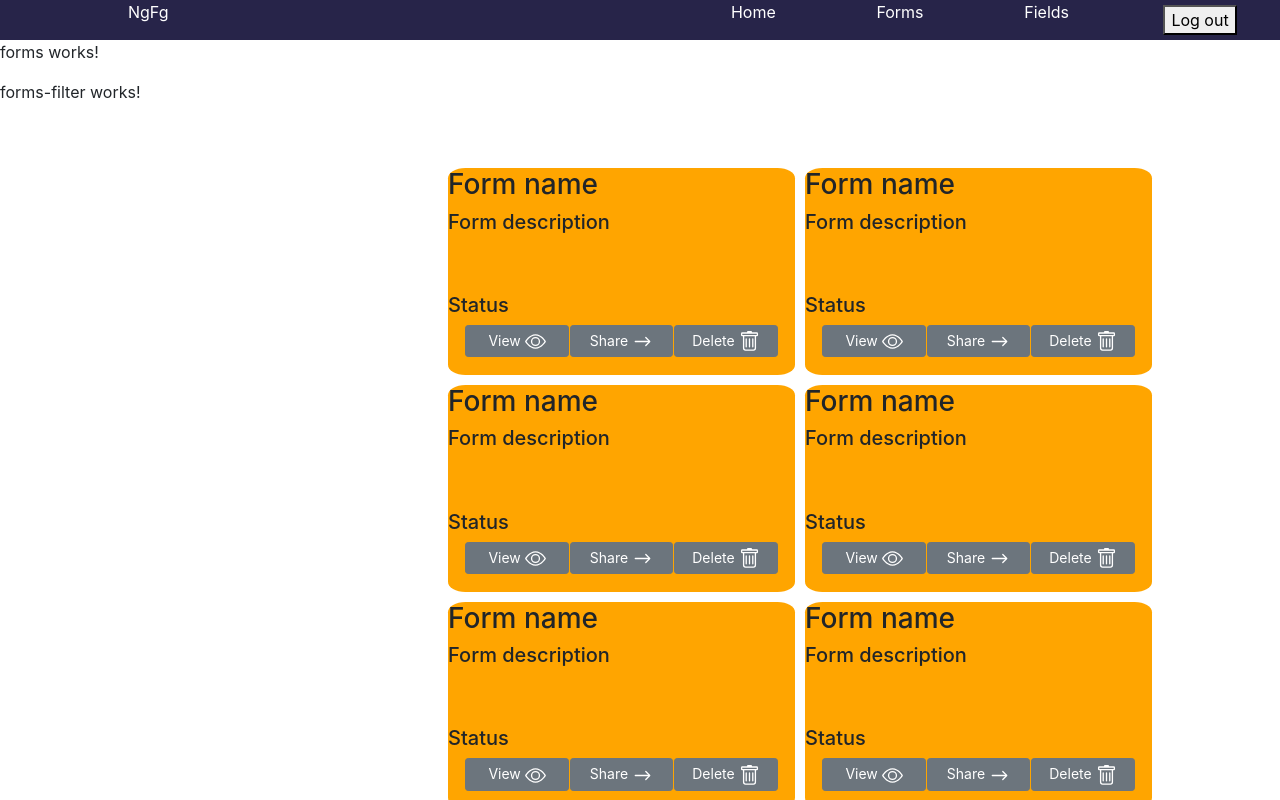
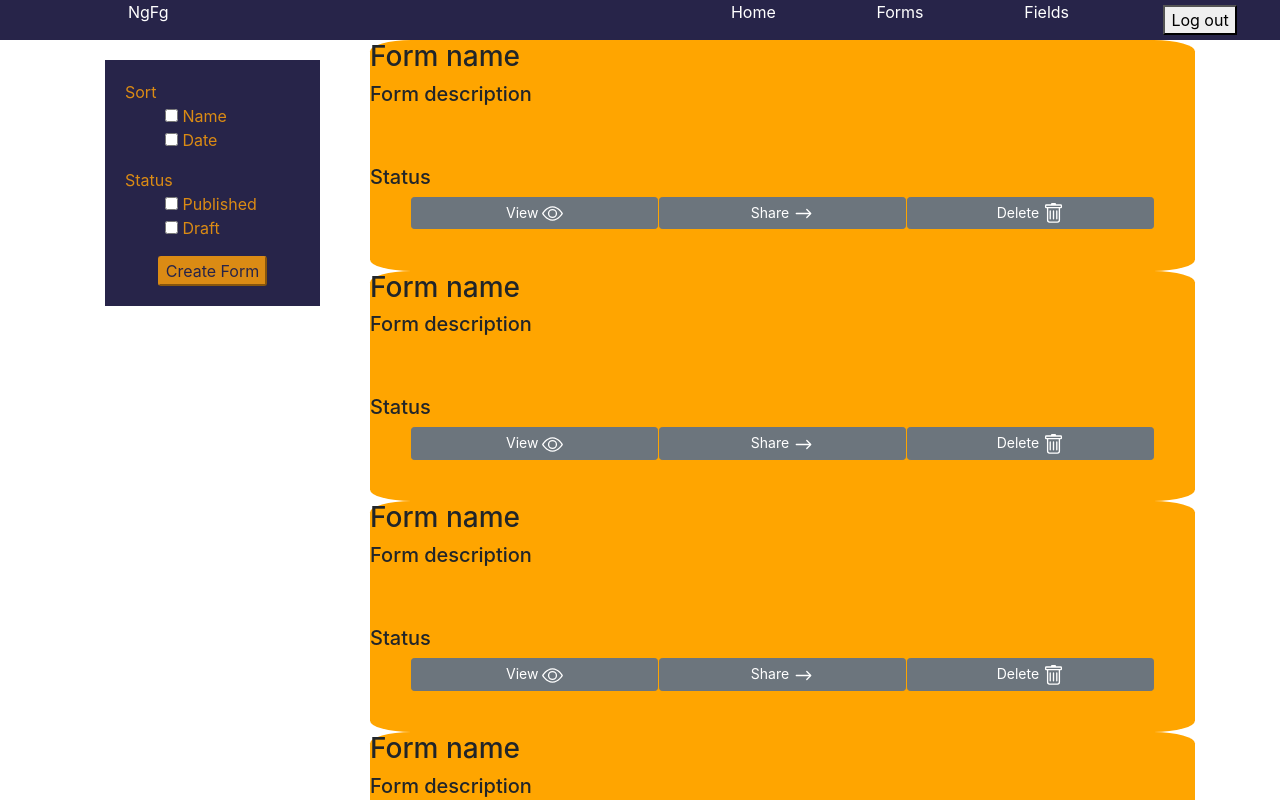
Before and after one commit to wasssabi/retrainingui, an Angular app: page /forms in a window 1280 px wide. Shown: the top 800 px of the page. Built offline with nearby package versions, Linux system fonts and the light colour scheme.

Commit message:
add forms-filte

```diff
--- a/angular.json
+++ b/angular.json
@@ -26,7 +26,6 @@
             "styles": [
               "node_modules/bootstrap/dist/css/bootstrap.min.css",
               "src/styles.css"
-
             ],
             "scripts": []
           },
@@ -121,6 +120,10 @@
           }
         }
       }
-    }},
-  "defaultProject": "retrainingui"
+    }
+  },
+  "defaultProject": "retrainingui",
+  "cli": {
+    "analytics": false
+  }
 }
--- a/src/app/forms/forms-filter/forms-filter.component.css
+++ b/src/app/forms/forms-filter/forms-filter.component.css
@@ -0,0 +1,26 @@
+ul {
+  list-style-type: none;
+}
+
+.filterFormContainer{
+  background-color: #272449;
+  color: #db8b14;
+  padding: 20px;
+  margin:20px;
+}
+button {
+  background-color: #db8b14;
+  color: #272449;
+  border-radius: 3px;
+  border-color: #db8b14;
+}
+
+.centerButton {
+  display: flex;
+  justify-content: center;
+  align-items: center;
+}
+
+button:hover {
+  background-color:#eeaa44;
+}
--- a/src/app/forms/forms-filter/forms-filter.component.html
+++ b/src/app/forms/forms-filter/forms-filter.component.html
@@ -1 +1,16 @@
-<p>forms-filter works!</p>
+<div class="filterFormContainer">
+  <span>Sort</span>
+  <ul>
+    <li><input type="checkbox"> Name</li>
+	<li><input type="checkbox"> Date</li>
+  </ul>
+  <span>Status</span>
+  <ul>
+    <li><input type="checkbox"> Published</li>
+    <li><input type="checkbox"> Draft</li>
+  </ul>
+  <div class="centerButton">
+    <button>Create Form</button>
+  </div>
+
+</div>
--- a/src/app/forms/forms.component.html
+++ b/src/app/forms/forms.component.html
@@ -1,12 +1,14 @@
-<p>forms works!</p>
+<div class="container">
+  <div class="row">
+    <div class="col-sm-3 filterformContainer">
         <app-forms-filter></app-forms-filter>
-<div class="itemList">
+    </div>
+    <div class="col-sm-9 formi">
         <app-forms-item></app-forms-item>
         <app-forms-item></app-forms-item>
         <app-forms-item></app-forms-item>
         <app-forms-item></app-forms-item>
         <app-forms-item></app-forms-item>
         <app-forms-item></app-forms-item>
-<app-forms-item></app-forms-item>
-
   </div>
+</div>
```
Lines whose indentation alone changed are shown as unchanged.
